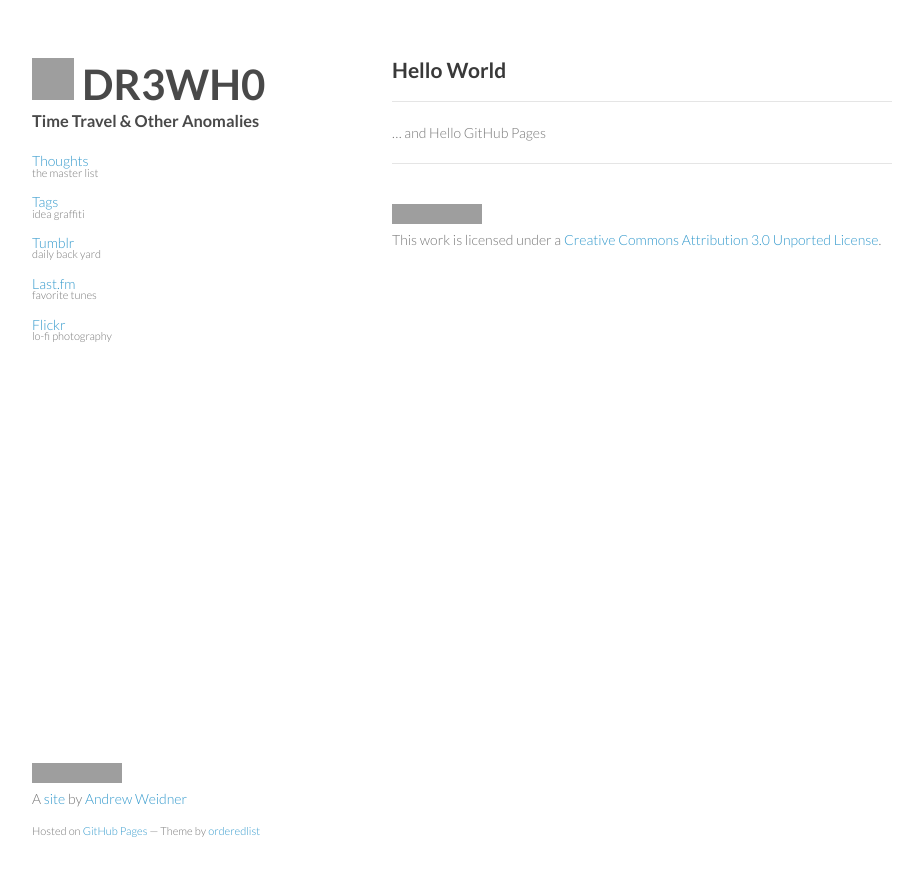
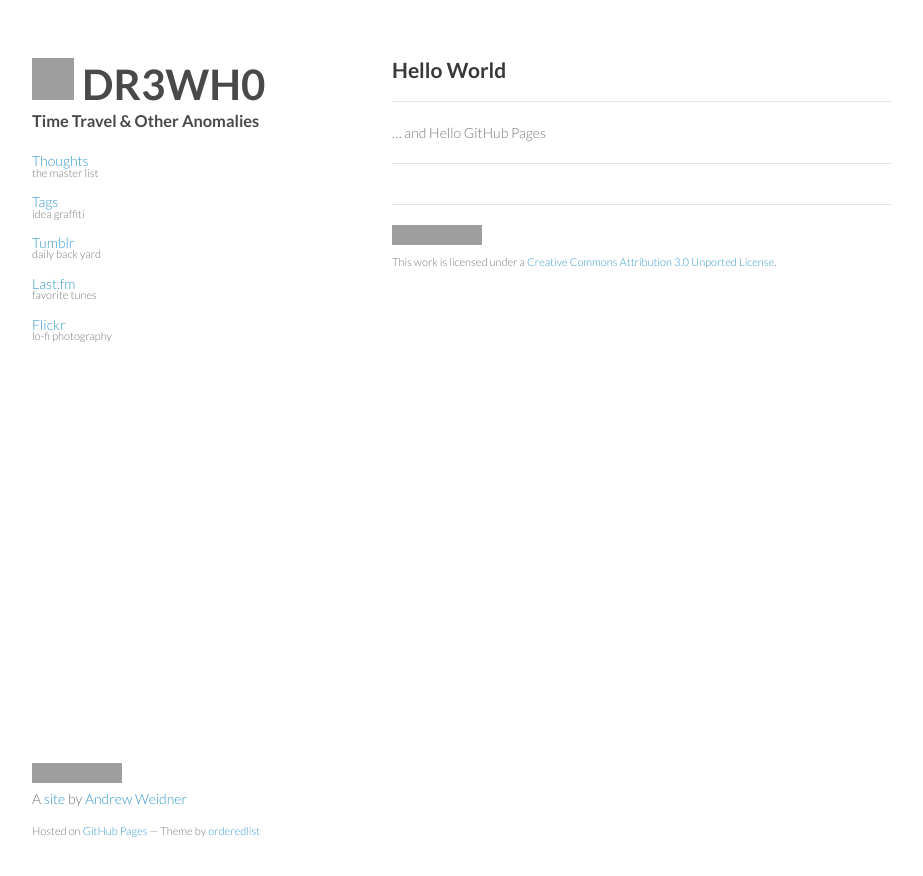
Before and after one commit to DR3WH0/DR3WH0.github.io, a Jekyll site: the page built from _posts/2013-07-20-Hello-World.md, in a window 1280 px wide. Shown: the top 876 px of the page, without its empty margins (178-1101 px from the left). Built offline with Jekyll 4.4.1, drawn with Linux system fonts in a browser that asks for light colours; Markdown is read by kramdown in place of the engine named in the settings; comment, search, counter and statistics services are not loaded; grey boxes are pictures that could not be loaded.

Commit message:
format cc license text

```diff
--- a/_layouts/post.html
+++ b/_layouts/post.html
@@ -21,7 +21,8 @@
   {% include JB/tags_list %}
 </ul>
 
-<a rel="license" href="http://creativecommons.org/licenses/by/3.0/deed.en_US"><img alt="Creative Commons License" style="border-width:0" src="http://i.creativecommons.org/l/by/3.0/80x15.png" /></a><br />This work is licensed under a <a rel="license" href="http://creativecommons.org/licenses/by/3.0/deed.en_US">Creative Commons Attribution 3.0 Unported License</a>.
+<hr/>
+<a rel="license" href="http://creativecommons.org/licenses/by/3.0/deed.en_US"><img alt="Creative Commons License" style="border-width:0" src="http://i.creativecommons.org/l/by/3.0/80x15.png" /></a><br /><small>This work is licensed under a <a rel="license" href="http://creativecommons.org/licenses/by/3.0/deed.en_US">Creative Commons Attribution 3.0 Unported License</a>.</small>
 <!--
 <div id="disqus_thread"><p></p></div>
 <script src="/javascripts/disqus.js"></script>
```
